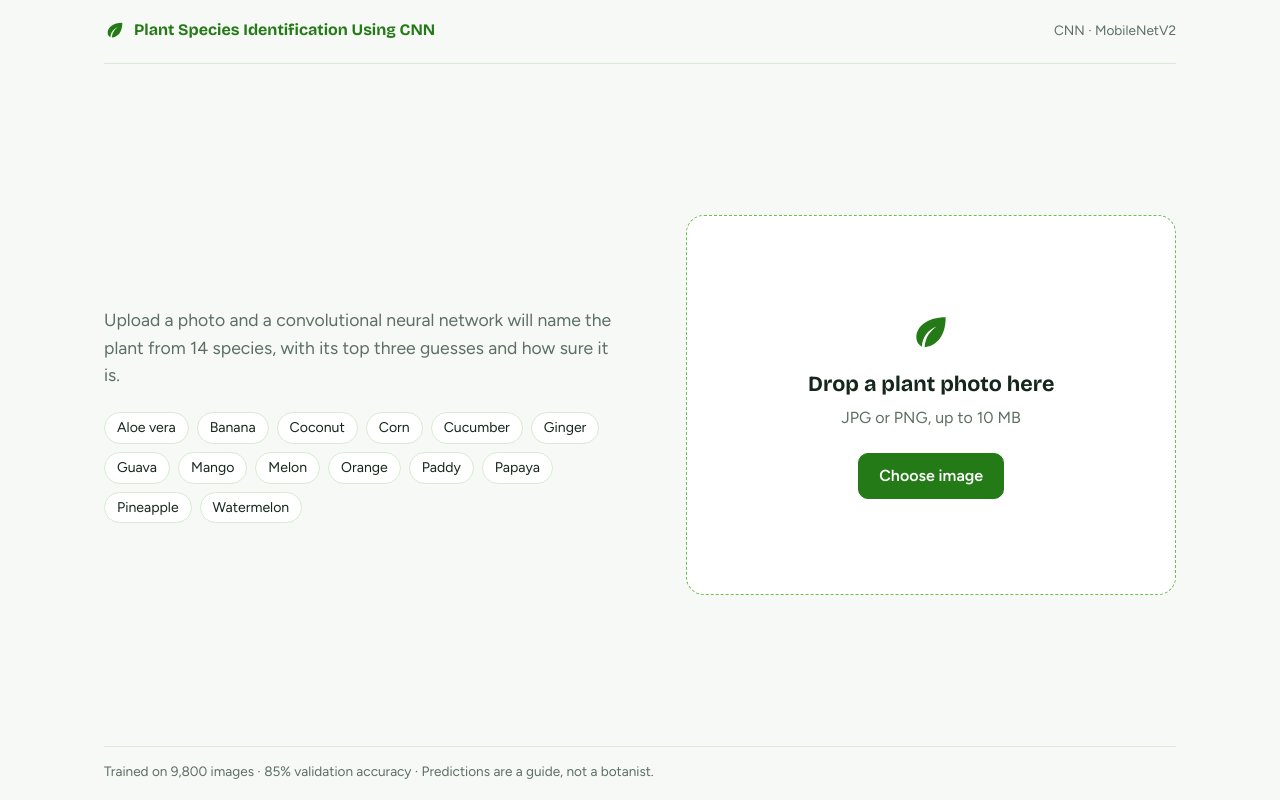
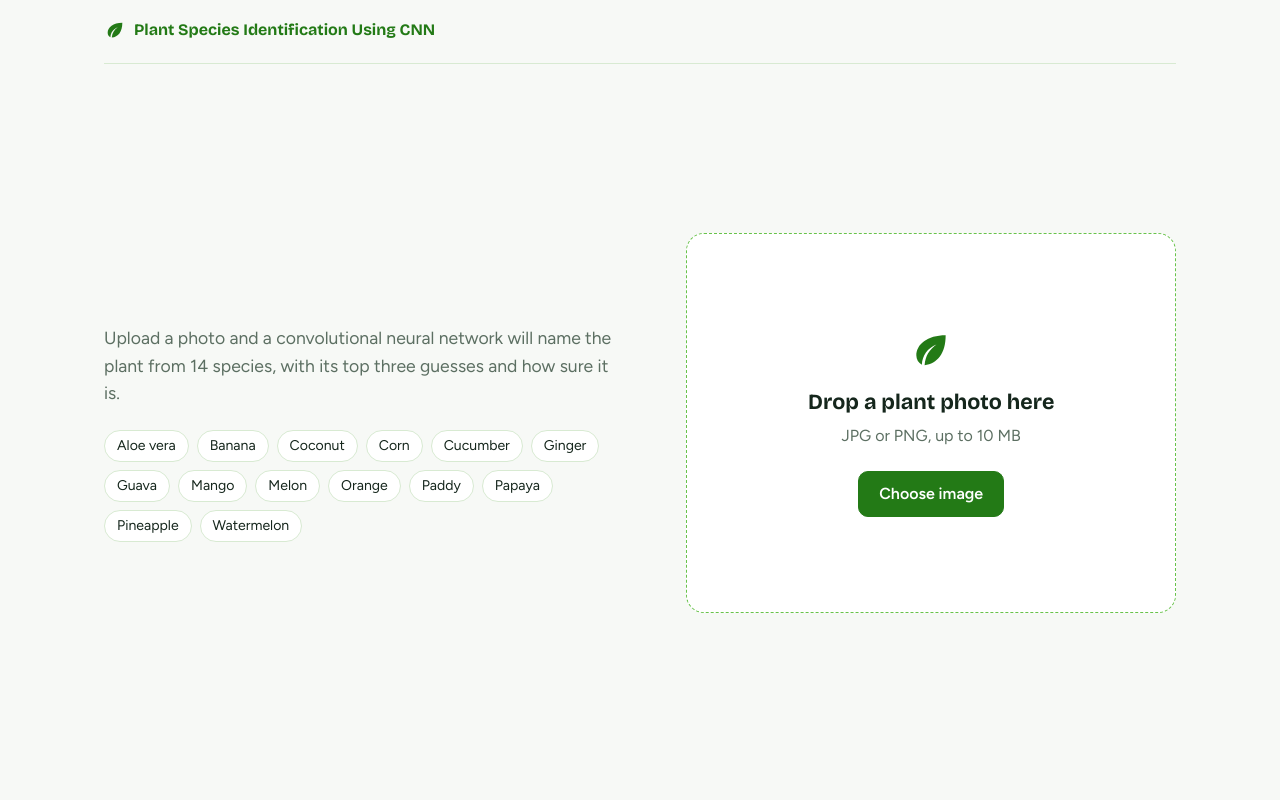
Before and after one commit to Mukunda3187/Plant-Species-Identification, a React (Vite) app in the folder frontend/: page / in a window 1280 px wide. Built offline with nearby package versions, Linux system fonts and the light colour scheme.

Commit message:
Update App.jsx

```diff
--- a/frontend/src/App.jsx
+++ b/frontend/src/App.jsx
@@ -71,7 +71,6 @@ export default function App() {
         <span className="brand">
           <LeafMark />Plant Species Identification Using CNN
         </span>
-        <span className="tag">CNN · MobileNetV2</span>
       </header>
 
       <main className="layout">
@@ -162,10 +161,6 @@ export default function App() {
           />
         </section>
       </main>
-
-      <footer className="foot">
-        Trained on 9,800 images · 85% validation accuracy · Predictions are a guide, not a botanist.
-      </footer>
     </div>
   );
 }
```
